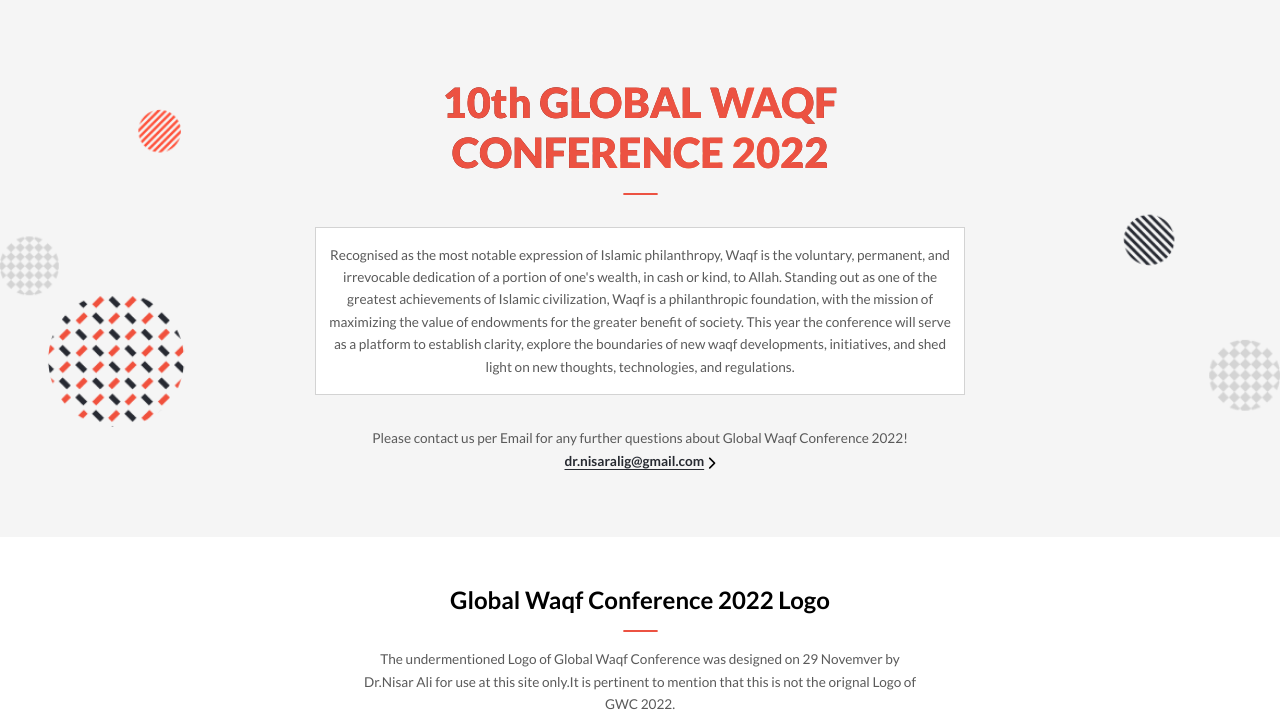
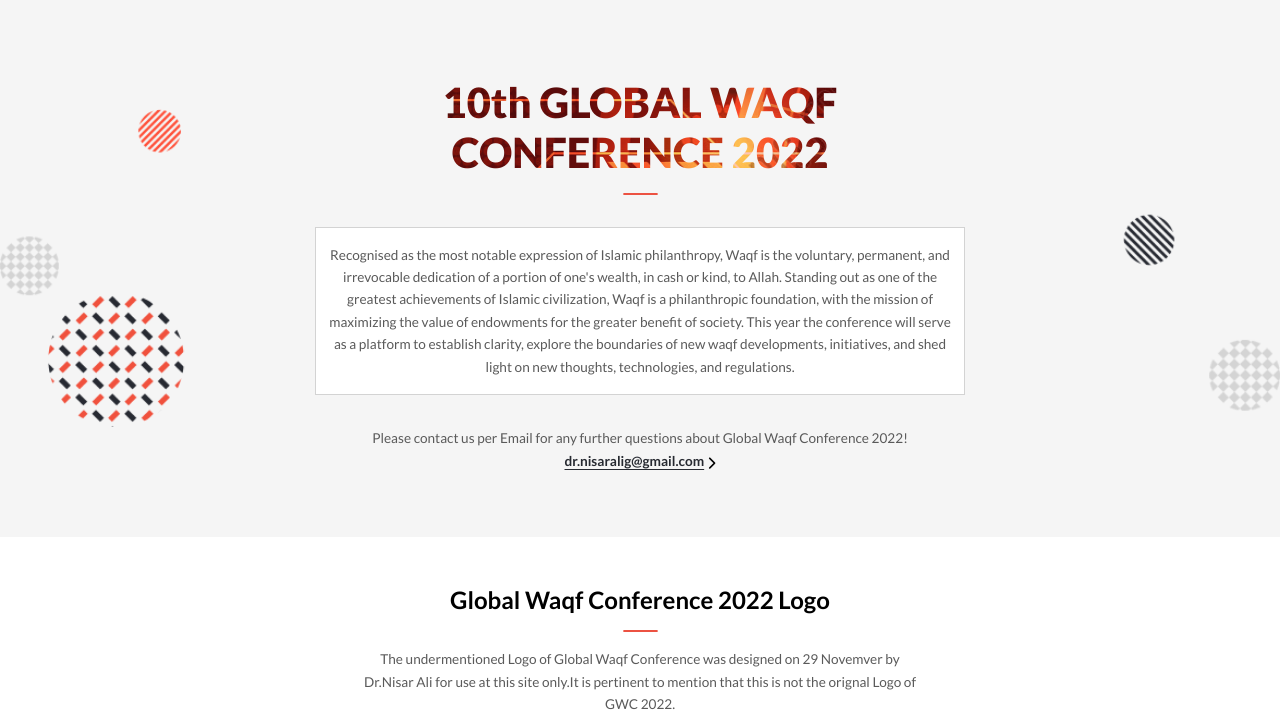
Before and after one commit to MNisarAli/Global-Waqf-Conference, a website: page about.html in a window 1280 px wide. Shown: the part 77-800 px from the top of the page. Drawn offline with Linux system fonts and the light colour scheme; a web font is replaced by a local one.

Commit message:
Add 'background-clip' property for compatibility

```diff
--- a/CSS/styles.css
+++ b/CSS/styles.css
@@ -106,8 +106,10 @@ p.welcome {
 h1 {
   font-size: 32px;
   font-weight: 900;
+  background-image: url(../Images/Backgrounds/title-bg.png);
+  background-clip: inherit;
   -webkit-background-clip: text;
-  background-image: url(../Images/Backgrounds/title-bg.png);
+  -webkit-text-fill-color: transparent;
   color: transparent;
 }
 
```
